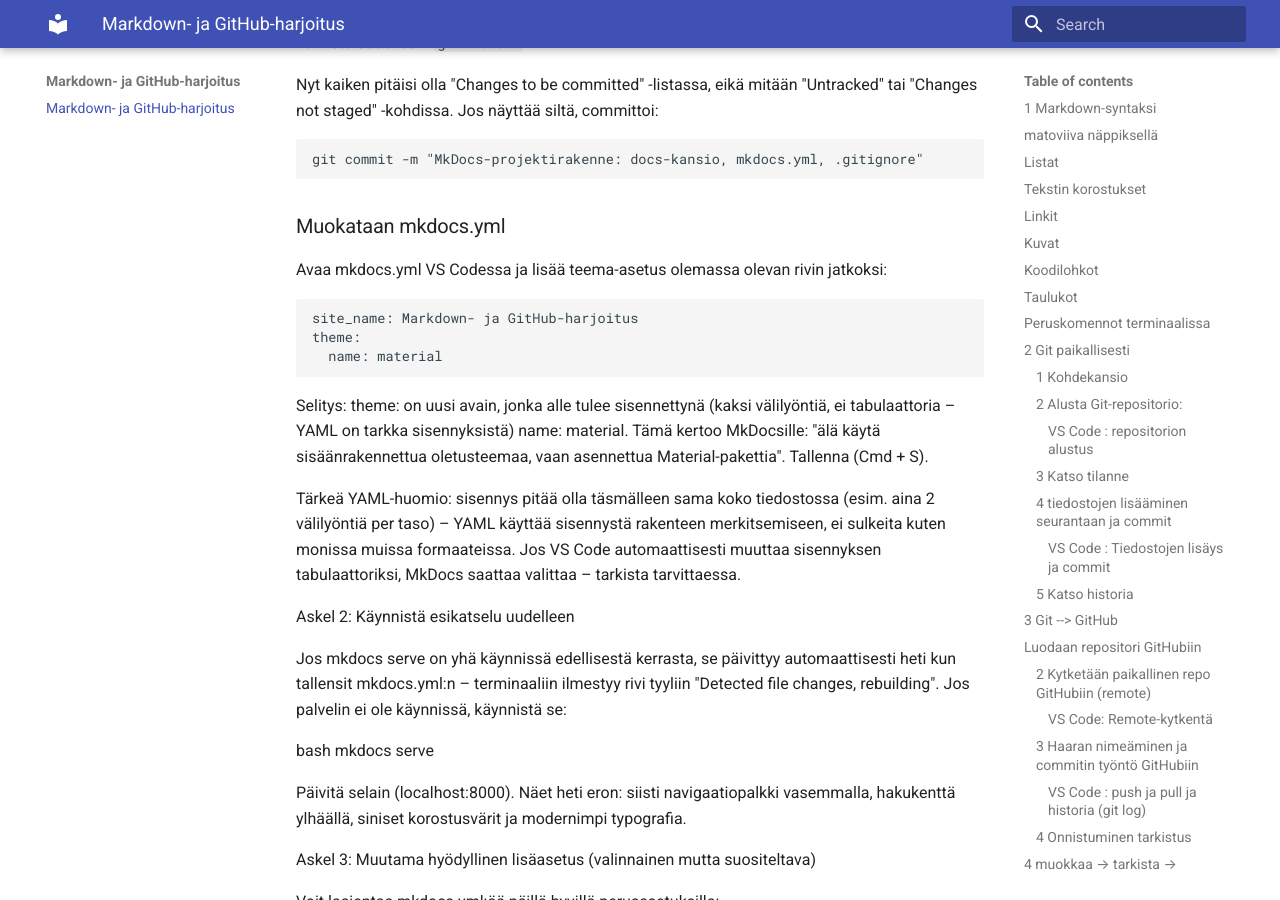
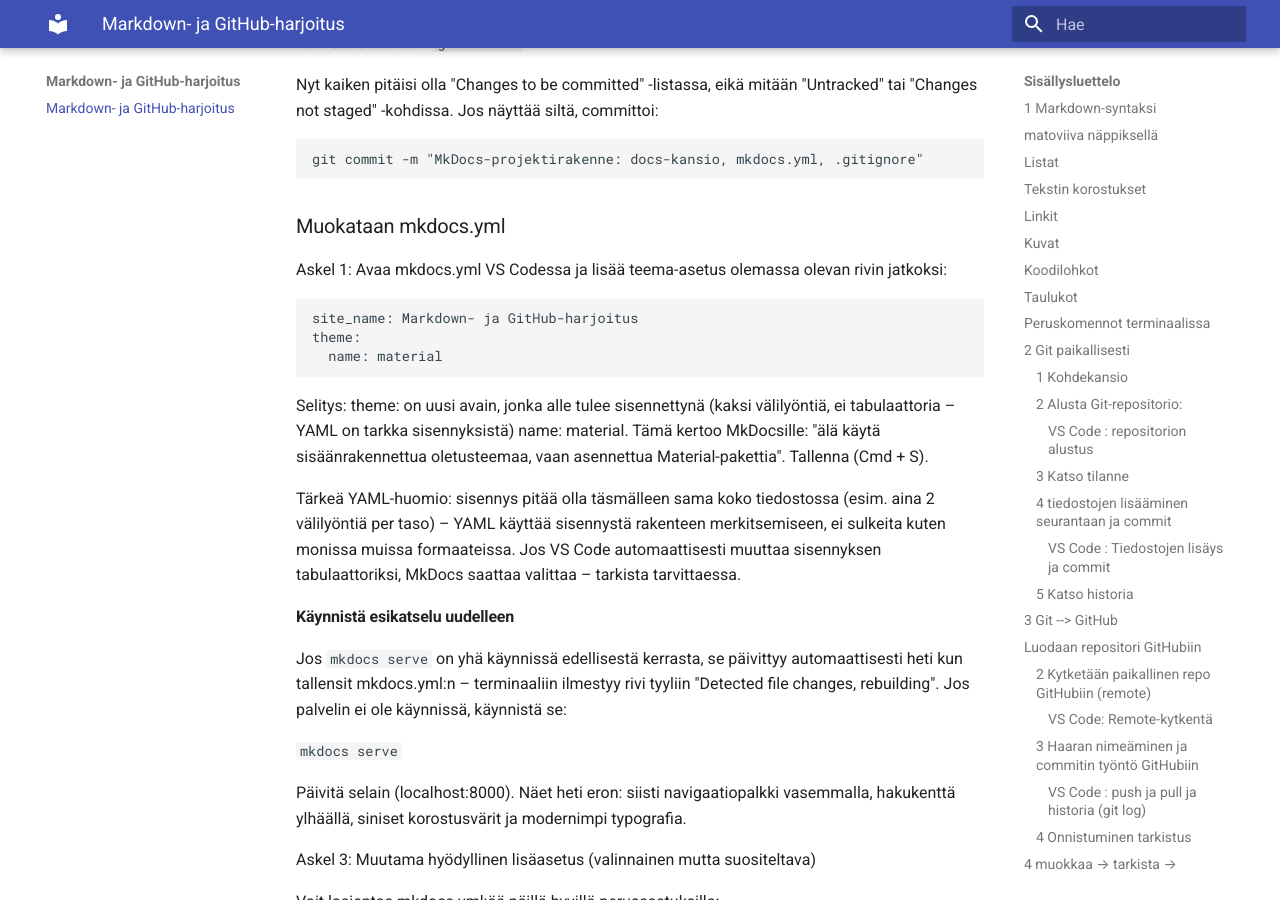
Before and after one commit to jukkarouhe/md-harjoitus, an MkDocs documentation site: the page built from docs/index.md, in a window 1280 px wide and 900 px high, scrolled down 14939 px. Built offline with MkDocs 1.6.1 and Material for MkDocs 9.7.7, drawn with Linux system fonts in a browser that asks for light colours.

Commit message:
tarkennuksia yml tiedostoon

````diff
--- a/docs/index.md
+++ b/docs/index.md
@@ -478,6 +478,7 @@
 ```
 ### Muokataan mkdocs.yml
 
+Askel 1:
 Avaa mkdocs.yml VS Codessa ja lisää teema-asetus olemassa olevan rivin jatkoksi:
 
 ```
@@ -489,12 +490,12 @@
 
 Tärkeä YAML-huomio: sisennys pitää olla täsmälleen sama koko tiedostossa (esim. aina 2 välilyöntiä per taso) – YAML käyttää sisennystä rakenteen merkitsemiseen, ei sulkeita kuten monissa muissa formaateissa. Jos VS Code automaattisesti muuttaa sisennyksen tabulaattoriksi, MkDocs saattaa valittaa – tarkista tarvittaessa.
 
-Askel 2: Käynnistä esikatselu uudelleen
+#### Käynnistä esikatselu uudelleen
 
-Jos mkdocs serve on yhä käynnissä edellisestä kerrasta, se päivittyy automaattisesti heti kun tallensit mkdocs.yml:n – terminaaliin ilmestyy rivi tyyliin "Detected file changes, rebuilding". Jos palvelin ei ole käynnissä, käynnistä se:
+Jos `mkdocs serve` on yhä käynnissä edellisestä kerrasta, se päivittyy automaattisesti heti kun tallensit mkdocs.yml:n – terminaaliin ilmestyy rivi tyyliin "Detected file changes, rebuilding". Jos palvelin ei ole käynnissä, käynnistä se:
 
-bash
-mkdocs serve
+
+`mkdocs serve`
 
 Päivitä selain (localhost:8000). Näet heti eron: siisti navigaatiopalkki vasemmalla, hakukenttä ylhäällä, siniset korostusvärit ja modernimpi typografia.
 
--- a/mkdocs.yml
+++ b/mkdocs.yml
@@ -1,3 +1,7 @@
 site_name: Markdown- ja GitHub-harjoitus
 theme:
   name: material
+  language: fi
+  features:
+    - navigation.instant
+    - search.suggest
````
